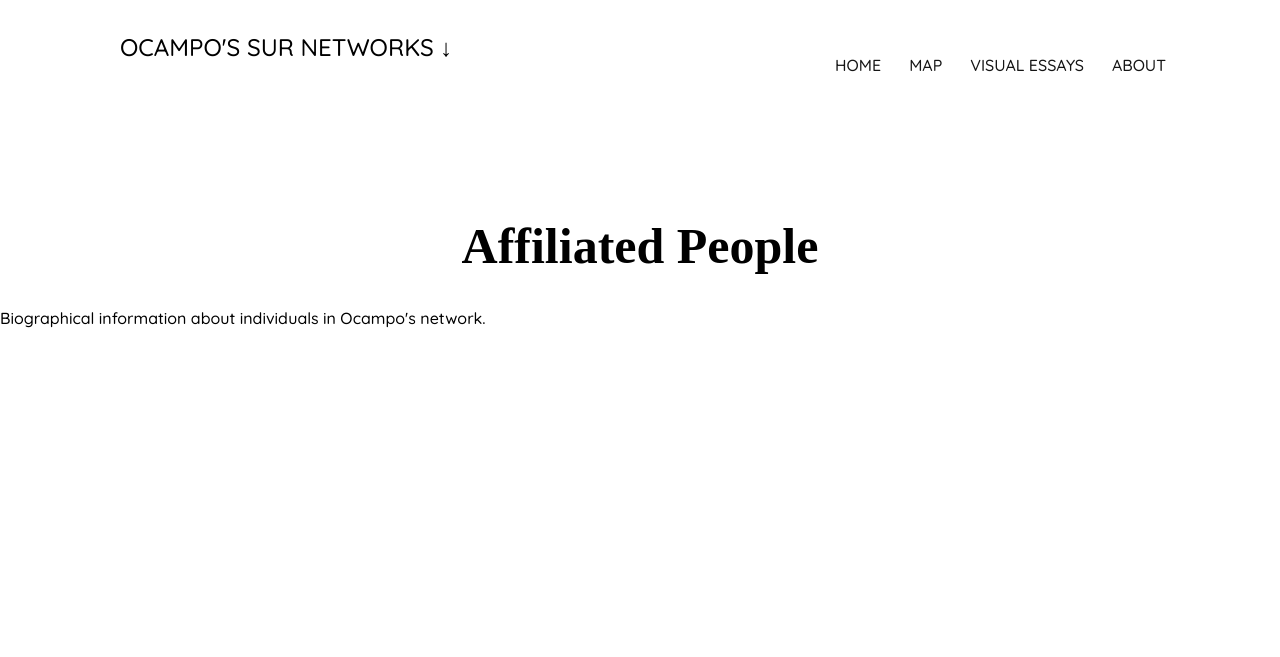
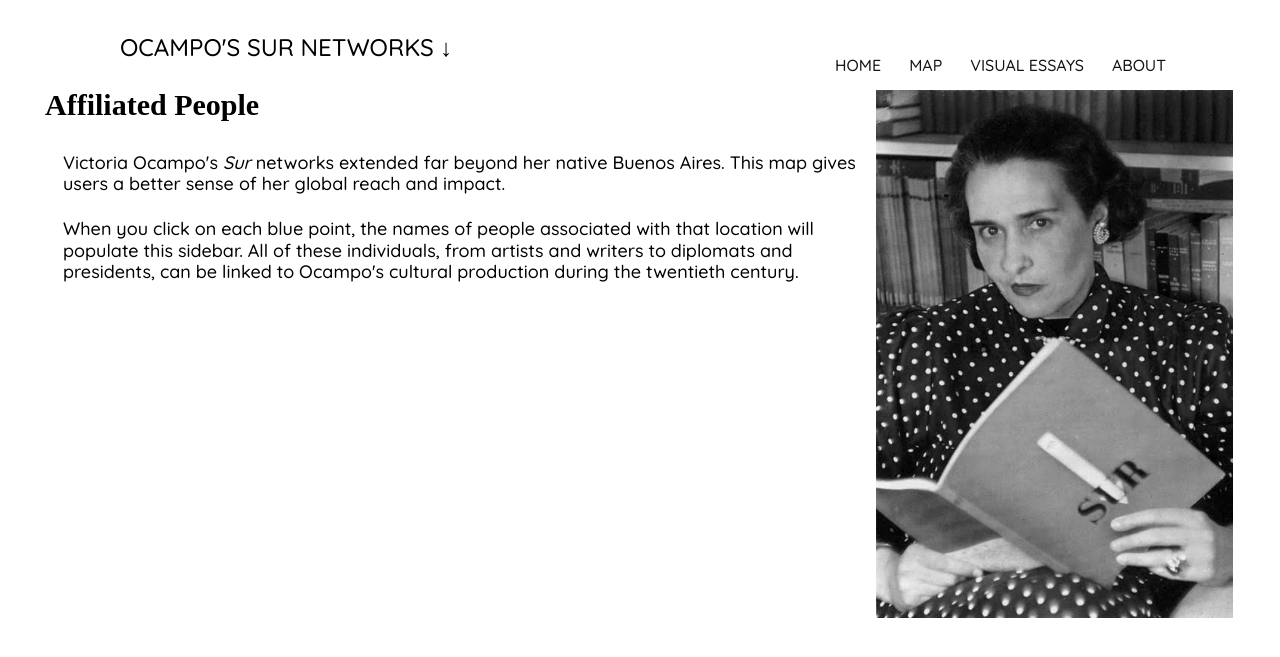
Before and after one commit to norabenedict/ocampo, a Jekyll site: the page map.html, which Jekyll copies as it is, in a window 1280 px wide and 900 px high. Shown: the top 657 px of the window. Built offline with Jekyll 4.4.1, drawn with Linux system fonts in a browser that asks for light colours; nearby versions of some CDN libraries.

Commit message:
map sidebar updates

```diff
--- a/map.html
+++ b/map.html
@@ -51,8 +51,15 @@ body {
   </div>
 
   <div id="sidebar">
-    <h1>Affiliated People</h1>
-    <p>Biographical information about individuals in Ocampo's network.</p>
+    <h2>Affiliated People<img src="images/victoriaocampo.jpg" class="ocampo"></h2>
+
+    <p class="bibliography">
+      Victoria Ocampo's <i>Sur</i> networks extended far beyond her native Buenos Aires. This map gives users a better sense of her global reach and impact.
+    </p>
+
+    <p class="bibliography">When you click on each blue point, the names of people associated with that location will populate this sidebar. All of these individuals, from artists and writers to diplomats and presidents, can be linked to Ocampo's cultural production during the twentieth century.</p>
+
+
   </div>
 
   <div id="map"></div>
--- a/style.css
+++ b/style.css
@@ -30,6 +30,7 @@ h2 {
     font-family: Quicksand;
     font-size: 40;
   }
+
 
 nav {
   position:fixed;
@@ -302,3 +303,11 @@ p.display {
   font-family: 'Lobster', cursive;
   font-size: 30px;
 }
+
+.ocampo {
+      float: right;
+      height: 30%;
+      width: 30%;
+      display: inline;
+      padding: 2px;
+}
```
Also changed, not shown: other parts of map.html (+2 -2 lines).
